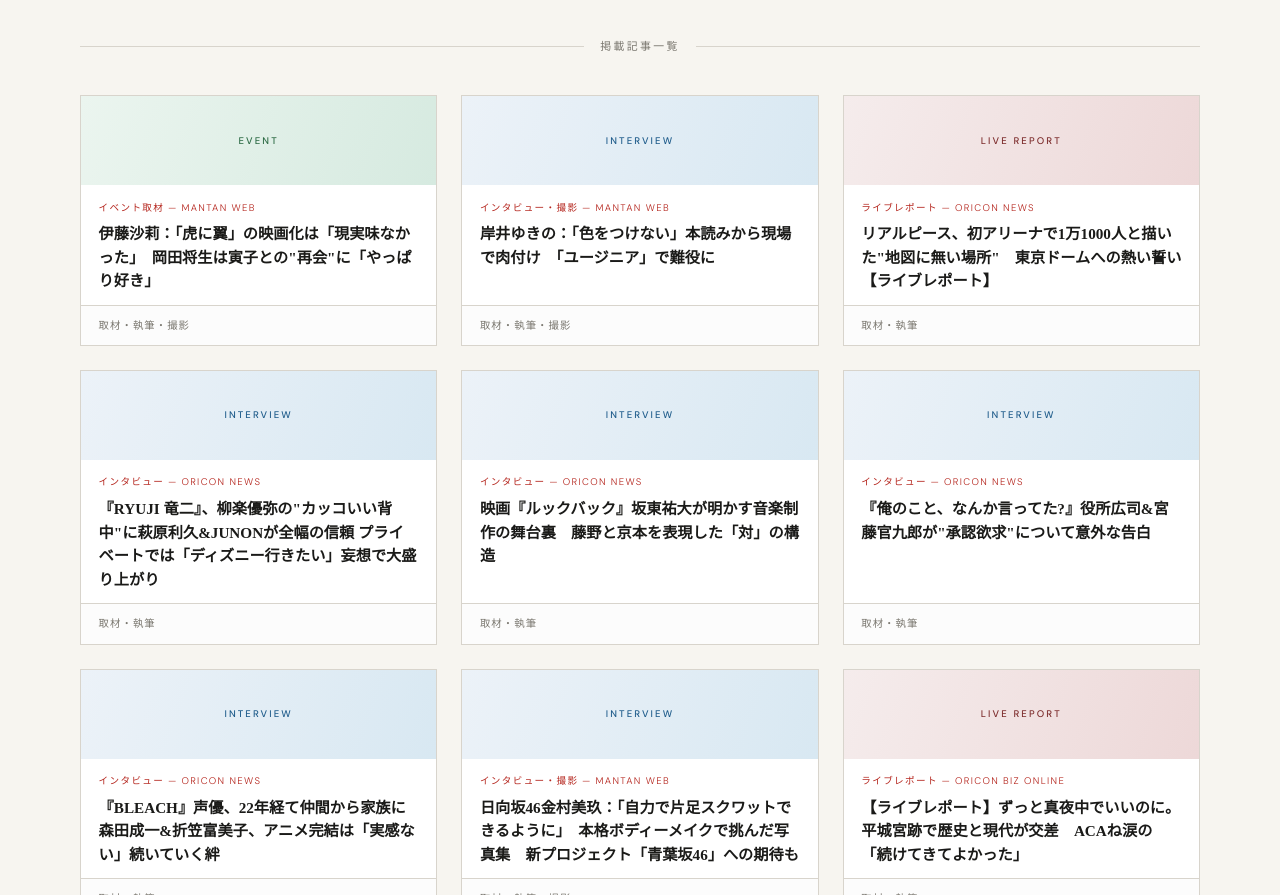
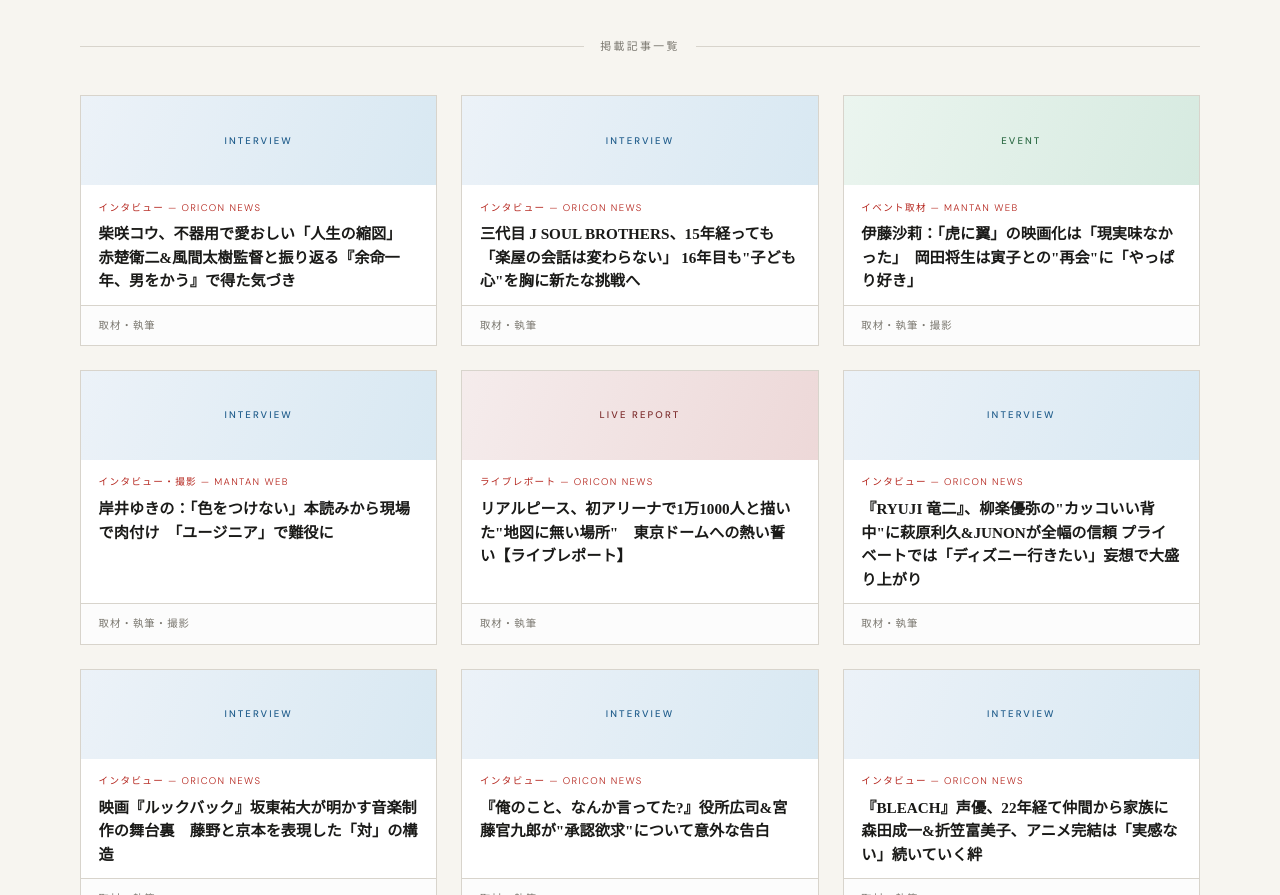
Before and after one commit to snowendo/snowendo.github.io, a plain HTML site: page index.html in a window 1280 px wide. Shown: the part 1449-2344 px from the top of the page. Drawn offline with nearby package versions, Linux system fonts and the light colour scheme; a web font is replaced by a local one.

Commit message:
Add files via upload

```diff
--- a/index.html
+++ b/index.html
@@ -313,6 +313,22 @@ footer{background:var(--ink);color:var(--paper);padding:2rem 2.5rem;
       <span class="works-divider-label">掲載記事一覧</span>
       <span class="works-divider-line"></span>
     </div>
+    <a class="work-card reveal" href="https://www.oricon.co.jp/news/2492867/" target="_blank" rel="noopener" data-cat="interview">
+      <div class="work-img cat-interview"><span class="work-img-label">Interview</span></div>
+      <div class="work-body">
+        <p class="work-tag">インタビュー — ORICON NEWS</p>
+        <p class="work-title">柴咲コウ、不器用で愛おしい「人生の縮図」 赤楚衛二&風間太樹監督と振り返る『余命一年、男をかう』で得た気づき</p>
+      </div>
+      <div class="work-footer"><span class="work-type">取材・執筆</span><span class="work-arrow">→</span></div>
+    </a>
+    <a class="work-card reveal" href="https://www.oricon.co.jp/news/2494034/" target="_blank" rel="noopener" data-cat="interview">
+      <div class="work-img cat-interview"><span class="work-img-label">Interview</span></div>
+      <div class="work-body">
+        <p class="work-tag">インタビュー — ORICON NEWS</p>
+        <p class="work-title">三代目 J SOUL BROTHERS、15年経っても「楽屋の会話は変わらない」 16年目も"子ども心"を胸に新たな挑戦へ</p>
+      </div>
+      <div class="work-footer"><span class="work-type">取材・執筆</span><span class="work-arrow">→</span></div>
+    </a>
     <a class="work-card reveal" href="https://mantan-web.jp/article/20261108dog00m200027000a.html" target="_blank" rel="noopener" data-cat="event">
       <div class="work-img cat-event"><span class="work-img-label">Event</span></div>
       <div class="work-body">
```
